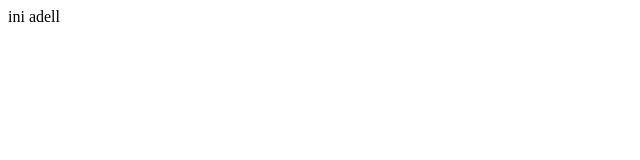
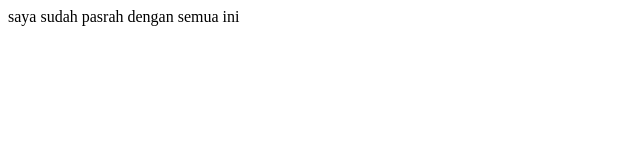
Before and after one commit to adelljkt/belajar, a plain HTML site: page index.html in a window 1280 px wide. Shown: the whole page, without its empty margins (0-640 px from the left). Drawn offline with Linux system fonts and the light colour scheme.

Commit message:
Update index.html

```diff
--- a/index.html
+++ b/index.html
@@ -6,6 +6,6 @@
     <title>Document</title>
 </head>
 <body>
-    <div className="bg-rose-300">ini adell</div>
+    saya sudah pasrah dengan semua ini
 </body>
 </html>
```
